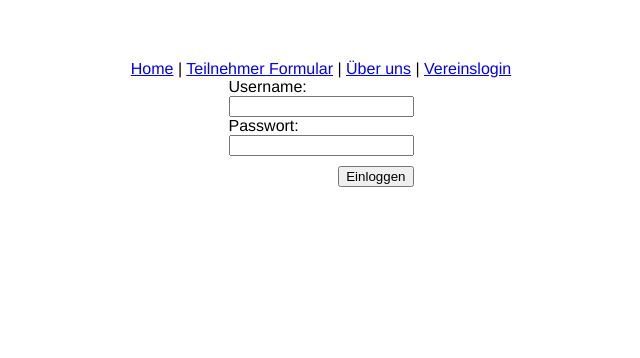
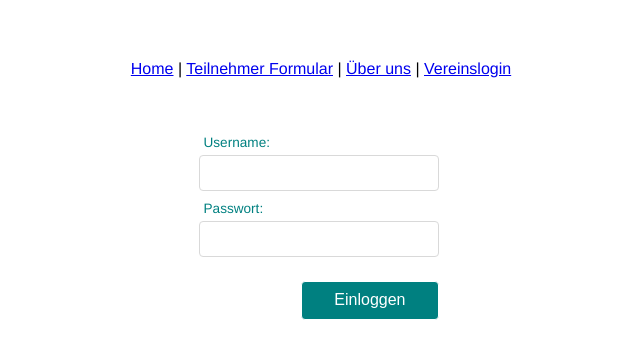
Before and after one commit to vveil/websitefussballv1, a Vue app: page /#/login in a window 1280 px wide. Shown: the top 358 px of the page, without its empty margins (319-959 px from the left). Built offline with nearby package versions, Linux system fonts and the light colour scheme; what vselect-component would draw is missing.

Commit message:
login view schoener, andere dinge

```diff
--- a/src/views/adminlogin.vue
+++ b/src/views/adminlogin.vue
@@ -11,9 +11,8 @@
           <br />
           <input type="password" />
           <br />
-          <div id="buttonWrapper">
-            <input id="logInButton" type="button" value="Einloggen" />
-          </div>
+          <br />
+          <button class="logInBtn" id="buttonWrapper" name="einloggen" type="submit">Einloggen</button>
         </div>
       </form>
     </div>
@@ -34,9 +33,23 @@ export default {
 .text {
   background-color: #ffffff;
 }
-.lgLabel{
-    margin-top: 10px;
+.lgLabel {
+  margin-top: 10px;
+  margin-bottom: 5px;
+  display: block;
+  font-size: 0.85em;
+  float: left;
+  color: teal;
 }
+
+label {
+  float: left;
+  margin-top: 5%;
+  font-size: 0.85em;
+  color: teal;
+  display: block;
+}
+
 .login {
   margin: 0 auto; /* to make the div center align to the browser */
   justify-content: center;
@@ -44,9 +57,35 @@ export default {
 }
 .formWrapper {
   text-align: left;
+  margin-top: 20%;
 }
 #buttonWrapper {
-  margin-top: 10px;
+  margin-top: 10%;
   text-align: end;
 }
+input {
+  font-size: 1em;
+  width: 90%;
+  border: 1px solid #d9d9d9;
+  border-radius: 4px;
+  -webkit-border-radius: 4px;
+  padding: 8px 13px;
+  float: right;
+}
+button {
+  font-size: 1em;
+  border: 1px solid;
+  justify-content: center;
+  padding: 0.6rem 2rem;
+  text-align: center;
+  float: right;
+  border-radius: 4px;
+  -webkit-border-radius: 4px;
+  background-color: teal;
+  color: #ffffff;
+  display: block;
+  text-align: center;
+  color: #ffffff;
+}
+
 </style>
--- a/src/views/formular.vue
+++ b/src/views/formular.vue
@@ -5,43 +5,43 @@
     </div>
 
     <div class="form">
-        <form>
+      <form @change="checkInput" @submit="addPerson">
         <div class="top-form">
           <eventSelector />
           <div class="inner-form">
             <div class="label">Vorname</div>
-                    <input type="text" name="vorname">
+            <input type="text" name="vorname" />
           </div>
           <br />
           <div class="inner-form">
             <div class="label">Nachname</div>
-                    <input type="text" name="nachname">
+            <input type="text" name="nachname" />
           </div>
           <br />
           <div class="inner-form">
             <div class="label">Telefon</div>
-                    <input type="number" name="telefon">
+            <input type="number" name="telefon" />
           </div>
           <br />
           <div class="inner-form">
             <div class="label">Straße, Hausnummer</div>
-                    <input type="text" name="adresse">
+            <input type="text" name="adresse" />
           </div>
         </div>
 
         <div class="mid-form">
           <div class="inner-mid">
             <div class="label">PLZ</div>
-                    <input type="number" name="plz">
+            <input type="number" name="plz" />
           </div>
           <div class="inner-mid2">
             <div class="label">Ort</div>
-                    <input type="text" name="ort">
+            <input type="text" name="ort" />
           </div>
         </div>
         <br />
         <div class="bot-form">
-                <button class="breakout-button" id="btn" type="button">Weitere Person hinzufügen</button>
+          <button class="btn" id="btn" type="button">Weitere Person hinzufügen</button>
           <br />
           <div class="checkbox">
             <input type="checkbox" id="dserklärung" />
@@ -49,9 +49,7 @@
           </div>
           <br />
           <br />
-                <div class="btn2">
-                    <input type="submit" id="btn2" value="Absenden" />
-                </div>
+          <button class="btn2" id="btn2" name="absenden" type="submit" disabled>Absenden</button>
         </div>
       </form>
     </div>
@@ -59,60 +57,75 @@
 </template>
 
 <script>
-
-import axios from 'axios'
-import eventSelector from '../components/eventSelector.vue'
+import axios from "axios";
+import eventSelector from "../components/eventSelector.vue";
 
 export default {
   name: "Formular",
   components: {
-    eventSelector
+    eventSelector,
   },
-  data () {
+  data() {
     return {
-      fname: '',
-      lname: '',
-      phone: null,
-      address: '',
+      voname: "",
+      nachname: "",
+      telefon: null,
+      adresse: "",
       plz: null,
-      city: ''
+      ort: "",
+    };
+  },
+  methods: {
+    addPerson(e) {
+      e.preventDefault();
+      const newPerson = {
+        vorname: this.vorname,
+        nachname: this.nachname,
+        telefon: this.telefon,
+        adresse: this.adresse,
+        plz: this.plz,
+        ort: this.ort,
+      };
+
+      axios
+        .post("ajaxfile.php", {
+          request: 2,
+          vorname: newPerson.vorname,
+          nachname: newPerson.nachname,
+          telefon: newPerson.telefon,
+          adresse: newPerson.adresse,
+          plz: newPerson.plz,
+          ort: newPerson.ort,
+          eID: 2,
+        })
+        .then((res) => alert(res.data))
+        .catch((err) => console.debug(err));
+
+      // this.$emit('add-person', newPerson)
+    },
+    checkInput() {
+      if (this.vorname == "") {
+        return;
+      } else if (this.nachname == "") {
+        return;
+      } else if (this.telefon == "") {
+        return;
+      } else if (this.adresse == "") {
+        return;
+      } else if (this.plz == "") {
+        return;
+      } else if (this.ort == "") {
+        return;
+      } else {
+        this.absenden.disabled = false;
       }
     },
-  methods: {
-    addPerson (e){
-      e.preventDefault()
-      const newPerson = {
-        fname: this.fname,
-        lname: this.lname,
-        phone: this.phone,
-        address: this.address,
-        plz: this.plz,
-        city: this.city
-      }
-
-      axios.post('ajaxfile.php', {
-        request: 2,
-        lname: newPerson.lname,
-        fname: newPerson.fname,
-        phone: newPerson.phone,
-        plz: newPerson.plz,
-        city: newPerson.city,
-        address: newPerson.address,
-        eID: 2
-      })
-      .then(res => alert(res.data))
-      .catch(err => console.debug(err));
-
-      // this.$emit('add-person', newPerson)
-    }
-  }
-
+  },
 };
 </script>
 
 <style scoped>
-
-*{
+* {
   margin: 0;
   padding: 0;
   user-select: none;
@@ -163,7 +176,15 @@ export default {
 input {
   font-size: 1em;
   width: 100%;
-  border :1px solid #d9d9d9;
+  border: 1px solid #d9d9d9;
+  border-radius: 4px;
+  -webkit-border-radius: 4px;
+  padding: 8px 13px;
+}
+
+button {
+  font-size: 1em;
+  width: 100%;
   border-radius: 4px;
   -webkit-border-radius: 4px;
   padding: 8px 13px;
@@ -181,7 +202,6 @@ input {
   padding: 0.6rem 2rem;
   background: transparent;
   border: 1px solid;
-    /* transition: background 100ms ease; */
   position: static;
 }
 
@@ -193,7 +213,6 @@ input {
   background-color: teal;
   color: #ffffff;
   padding: 0.8rem 2rem;
-    /* transition: background 100ms ease; */
   position: static;
   display: block;
 }
@@ -244,7 +263,7 @@ label {
   float: left;
   margin-left: 5%;
   font-size: 0.85em;
-    color:#000000;
+  color: #000000;
 }
 
 .btn {
@@ -254,7 +273,6 @@ label {
   text-align: center;
   color: teal;
   display: block;
-    font-size: 2em;
 }
 
 input[type="checkbox"] {
```
Lines whose indentation alone changed are shown as unchanged.
